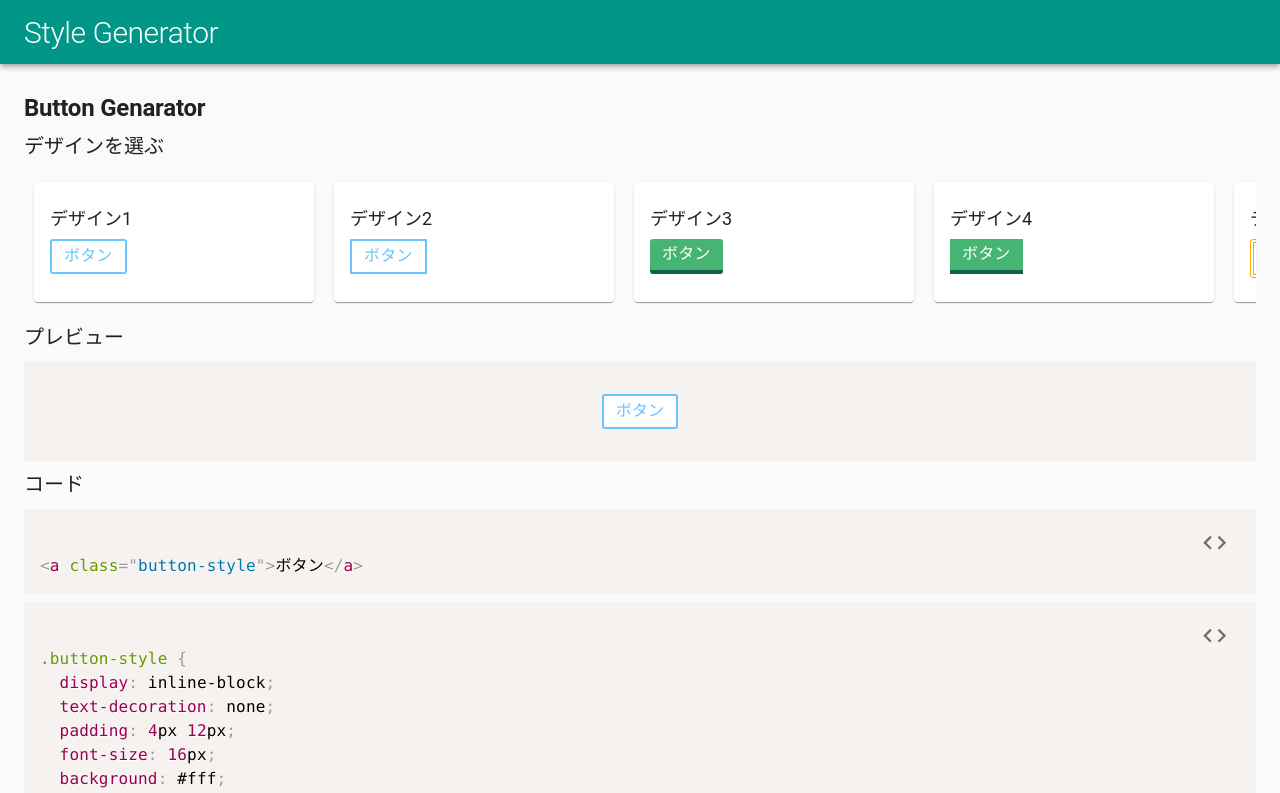
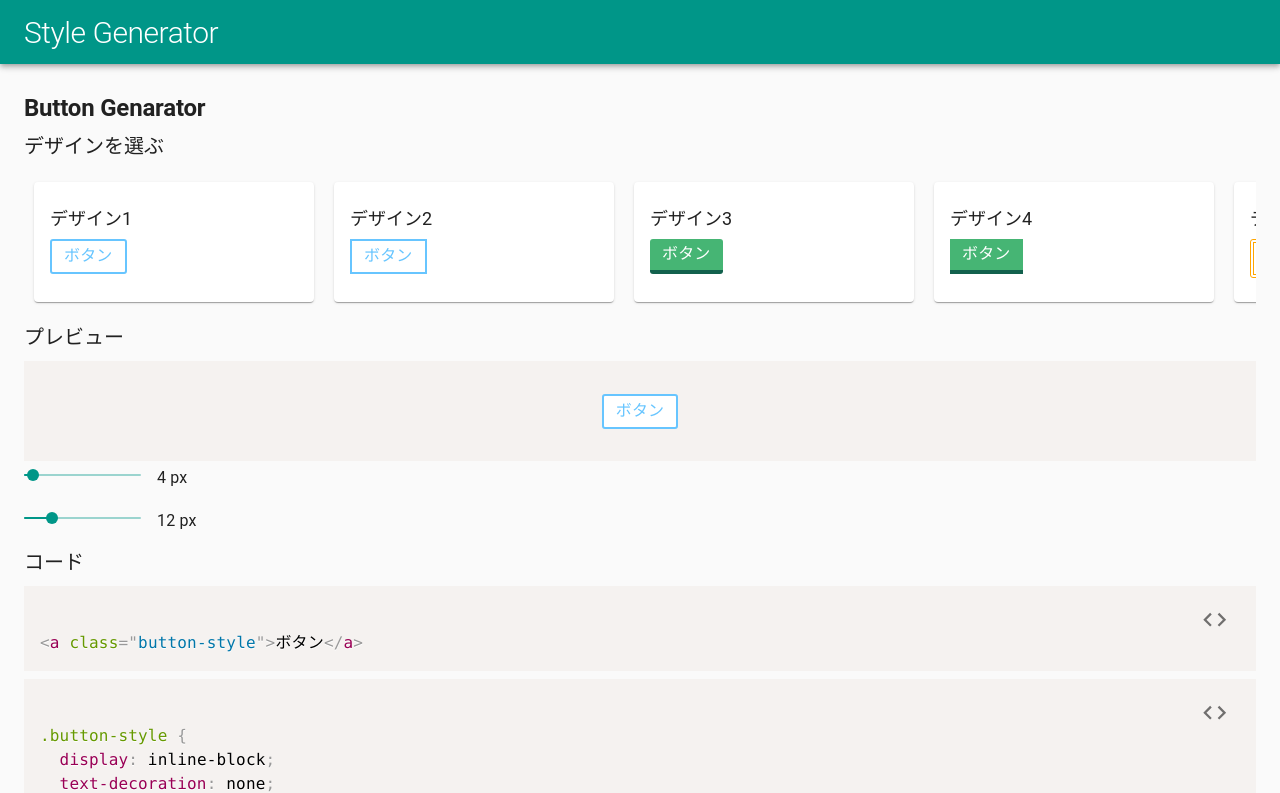
Before and after one commit to Yota-K/html-css-style-generator, a Next.js app: page /create-button in a window 1280 px wide. Shown: the top 793 px of the page. Built offline with nearby package versions, Linux system fonts and the light colour scheme.

Commit message:
paddingを調整できる機能をつけた。

```diff
--- a/reducers/ButtonGenerator/index.ts
+++ b/reducers/ButtonGenerator/index.ts
@@ -21,8 +21,8 @@ export const initialState: State = {
     color: 'color: #fff;',
   },
   customStyles: {
-    paddingX: 0,
-    paddingY: 0,
+    paddingX: '4',
+    paddingY: '12',
   },
 };
 
@@ -32,7 +32,7 @@ export type Action = {
     defaultStyles: State['defaultStyles'];
     hoverStyles?: State['hoverStyles'];
     activeStyles?: State['activeStyles'];
-    customStyles?: State['customStyles'];
+    customStyles: State['customStyles'];
   };
 };
 
--- /dev/null
+++ b/src/components/Atoms/InputSlider/index.tsx
@@ -0,0 +1,67 @@
+import React, { useContext } from 'react';
+
+import { makeStyles } from '@material-ui/core/styles';
+import Grid from '@material-ui/core/Grid';
+import Slider from '@material-ui/core/Slider';
+
+import { AppContext } from '../../Templates/CreateButtonView/index';
+
+interface Props {
+  editType: 'paddingX' | 'paddingY';
+  styleSize: string;
+}
+
+const useStyles = makeStyles({
+  root: {
+    width: 250,
+  },
+  input: {
+    width: 42,
+  },
+});
+
+export const InputSlider: React.FC<Props> = ({ editType, styleSize }) => {
+  const classes = useStyles();
+
+  const [value, setValue] = React.useState<number>(Number(styleSize));
+  const { state, dispatch } = useContext(AppContext);
+
+  // スライダーを動かした時の動作
+  const handleSliderChange = (event: any, newValue: number | number[]) => {
+    setValue(newValue as number);
+    const convertString = value.toString();
+
+    dispatch({
+      type: 'GENERATE_STYLE',
+      payload: {
+        defaultStyles: {
+          ...state.defaultStyles,
+          padding: `padding: ${state.customStyles.paddingX}px ${state.customStyles.paddingY}px;`,
+        },
+        hoverStyles: {
+          ...state.hoverStyles,
+        },
+        activeStyles: {
+          ...state.activeStyles,
+        },
+        customStyles: {
+          ...state.customStyles,
+          [editType]: convertString,
+        },
+      },
+    });
+  };
+
+  return (
+    <div className={classes.root}>
+      <Grid container spacing={2} alignItems="center">
+        <Grid item xs>
+          <Slider value={value} onChange={handleSliderChange} aria-labelledby="input-slider" max={50} />
+        </Grid>
+        <Grid item xs>
+          {`${styleSize} px`}
+        </Grid>
+      </Grid>
+    </div>
+  );
+};
--- a/src/components/Organisms/ButtonGenarator/Preview/index.tsx
+++ b/src/components/Organisms/ButtonGenarator/Preview/index.tsx
@@ -5,6 +5,7 @@ import styled from 'styled-components';
 import { AppContext } from '../../../Templates/CreateButtonView/index';
 import { AppTypography } from '../../../Atoms/Typography/index';
 import { GenerateButton } from '../../../Atoms/ButtonGenerator/Button/index';
+import { InputSlider } from '../../../Atoms/InputSlider/index';
 
 export const ButtonPreview = () => {
   const { state } = useContext(AppContext);
@@ -19,6 +20,8 @@ export const ButtonPreview = () => {
           activeStyles={state.activeStyles}
         />
       </PreviewArea>
+      <InputSlider editType="paddingX" styleSize={state.customStyles.paddingX} />
+      <InputSlider editType="paddingY" styleSize={state.customStyles.paddingY} />
     </>
   );
 };
--- a/src/components/Pages/CreateButtonPage/CardData.ts
+++ b/src/components/Pages/CreateButtonPage/CardData.ts
@@ -19,8 +19,8 @@ export const cardData: ButtonCardDataProps[] = [
       color: 'color: #fff;',
     },
     customStyles: {
-      paddingX: 0,
-      paddingY: 0,
+      paddingX: '4',
+      paddingY: '12',
     },
   },
   {
@@ -40,8 +40,8 @@ export const cardData: ButtonCardDataProps[] = [
       color: 'color: #fff;',
     },
     customStyles: {
-      paddingX: 0,
-      paddingY: 0,
+      paddingX: '4',
+      paddingY: '12',
     },
   },
   {
@@ -61,8 +61,8 @@ export const cardData: ButtonCardDataProps[] = [
       borderBottom: 'border-bottom: none;',
     },
     customStyles: {
-      paddingX: 0,
-      paddingY: 0,
+      paddingX: '4',
+      paddingY: '12',
     },
   },
   {
@@ -81,8 +81,8 @@ export const cardData: ButtonCardDataProps[] = [
       borderBottom: 'border-bottom: none;',
     },
     customStyles: {
-      paddingX: 0,
-      paddingY: 0,
+      paddingX: '4',
+      paddingY: '12',
     },
   },
   {
@@ -98,8 +98,8 @@ export const cardData: ButtonCardDataProps[] = [
       transition: 'transition: .4s;',
     },
     customStyles: {
-      paddingX: 0,
-      paddingY: 0,
+      paddingX: '4',
+      paddingY: '12',
     },
   },
   {
@@ -121,8 +121,8 @@ export const cardData: ButtonCardDataProps[] = [
       color: 'color: #fff;',
     },
     customStyles: {
-      paddingX: 0,
-      paddingY: 0,
+      paddingX: '4',
+      paddingY: '12',
     },
   },
   {
@@ -137,8 +137,8 @@ export const cardData: ButtonCardDataProps[] = [
       borderRadius: 'border-radius: 30px;',
     },
     customStyles: {
-      paddingX: 0,
-      paddingY: 0,
+      paddingX: '4',
+      paddingY: '12',
     },
   },
   {
@@ -154,8 +154,8 @@ export const cardData: ButtonCardDataProps[] = [
       border: 'border: 2px dashed #67c5ff;',
     },
     customStyles: {
-      paddingX: 0,
-      paddingY: 0,
+      paddingX: '4',
+      paddingY: '12',
     },
   },
 ];
--- a/type/index.ts
+++ b/type/index.ts
@@ -37,7 +37,7 @@ export interface ButtonCardDataProps {
     borderBottom?: string;
   };
   customStyles: {
-    paddingX?: number;
-    paddingY?: number;
+    paddingX: string;
+    paddingY: string;
   };
 }
```
